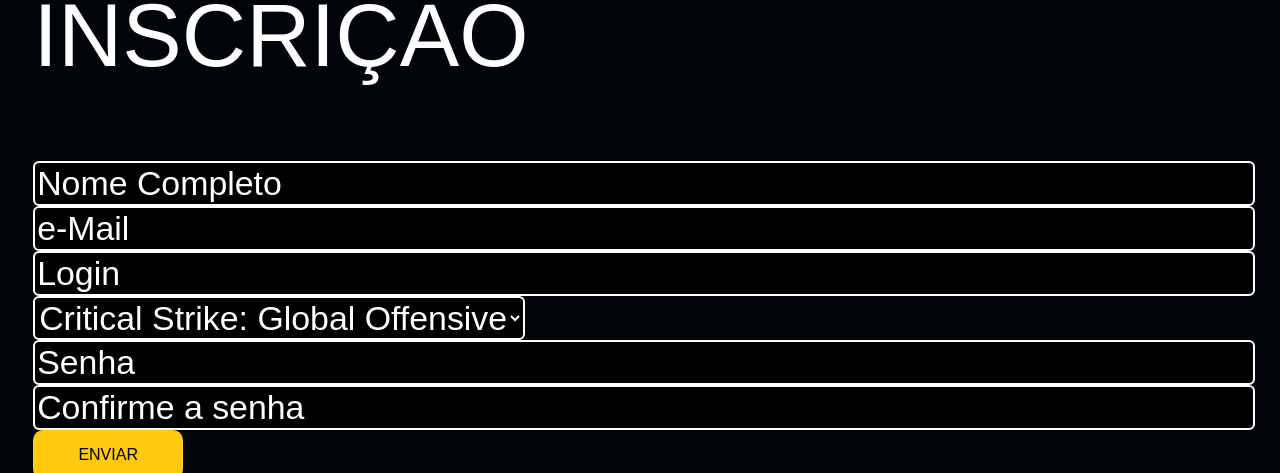
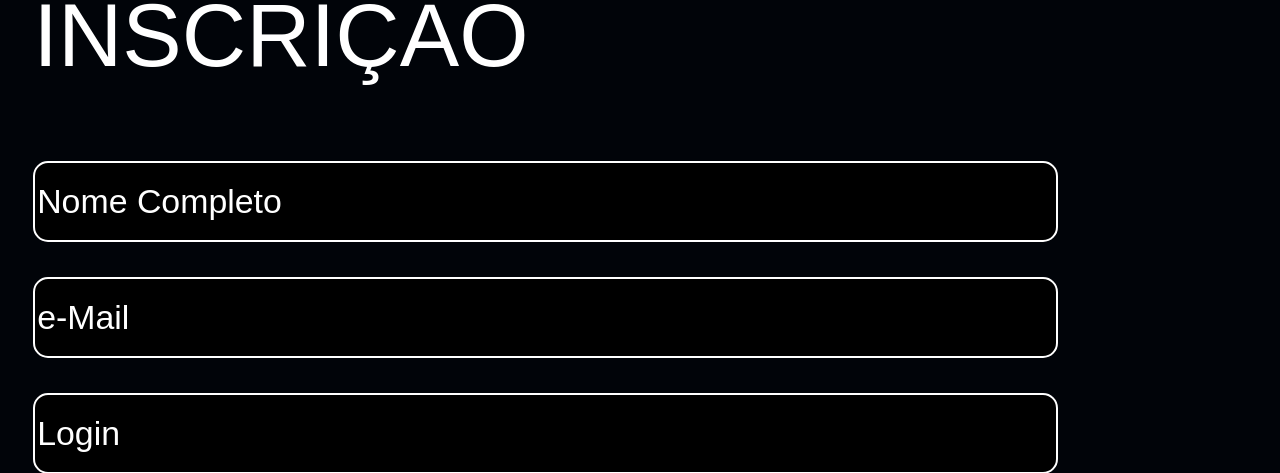
Before and after one commit to artulola/abcesports, a plain HTML site: page abcesports/index.html in a window 1280 px wide. Shown: the part 2363-2836 px from the top of the page. Drawn offline with Linux system fonts and the light colour scheme; a web font is replaced by a local one.

Commit message:
atualizando css

```diff
--- a/abcesports/style.css
+++ b/abcesports/style.css
@@ -159,6 +159,7 @@ fieldset{
     border: none;
     margin: auto;
     width: 100%;
+    padding: 0 0 0 0;
 }
 
 input{
@@ -168,8 +169,10 @@ input{
     border-color: white;
     border-style: solid;
     border-width: 2.5px;
-    border-radius: 6px;
-    max-width: 1213.65px;
+    border-radius: 15px;
+    margin-bottom: 35px;
+    max-width: 1017px;
+    height: 75px;
     width: 100%
 
 }
@@ -199,20 +202,18 @@ select{
     border-style: solid;
     border-width: 2.5px;
     border-radius: 6px;
+    border-radius: 15px;
+    height: 75px;
 }
 
 .botaoform{
     background-color: #FFC90D;
     text-decoration: none;
-    font-size: 16px;
+    font-size: 16pt;
     color: black;
     border: none;
-    width: 150px;
-    height: 48.39px;
+    width: 210px;
+    height: 75px;
     font-family: 'Gemunu Libre', sans-serif;
     border-radius: 10px;
 }
-
-fieldset{
-    padding: 0 0 0 0;
-}
```
